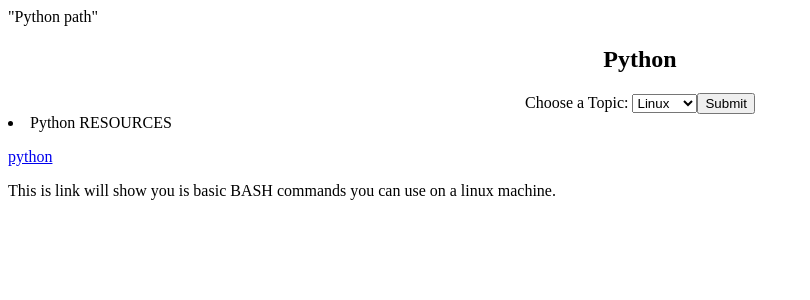
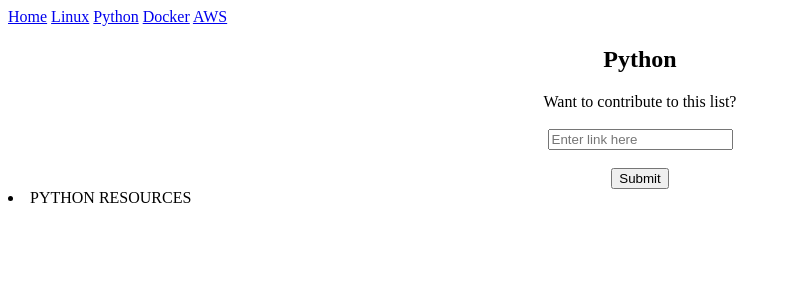
Before and after one commit to kyleriley997/DevNote, a Flask app: page /pythonPage in a window 1280 px wide. Shown: the top 300 px of the page, without its empty margins (0-810 px from the left). Run offline with Flask 2, Linux system fonts and the light colour scheme; data that the repository does not hold is empty.

Commit message:
adding the python page

```diff
--- a/app/app/templates/python.html
+++ b/app/app/templates/python.html
@@ -1,34 +1,53 @@
 <!DOCTYPE html>
 <html lang="en">
-<title>Python Commands Resources</title>
+<div class='ui segment'>
+
+    <a class='ui blue button' href="/">Home</a>
+
+    <a class='ui blue button' href="/linuxPage">Linux</a>
+
+    <a class='ui blue button' href="/pythonPage">Python</a>
+
+    <a class='ui blue button' href="/dockerPage">Docker</a>
+
+    <a class='ui blue button' href="/awsPage">AWS</a>
+
+</div>
+<!-- <title>Linux Commands Resources</title> -->
 <head>
     <meta charset="UTF-8">
     <meta name="viewport" content="width=device-width, initial-scale=1.0">
-    <title>DevNote</title>
-    <form action="/Users/flowers/DevNote/app/app/templates/python.html">"Python path"</form>
-<center>
-    <!--Drop Down-->
+
+    <center>
+
     <body>
         <h2>Python</h2>
     </body>
-    <label for="Topics">Choose a Topic:</label>
+    <form action="/addPython" method="POST">
 
-    <select name="Topics">
-        <option value="Linux">Linux</option>
-        gi<option value="Python">Python</option>
-        <option value="Docker">Docker</option>
-        <option value="AWS">AWS</option>
+        <label for="phone">Want to contribute to this list?</label><br><br>
+        <input type= "text" name="url_link" placeholder="Enter link here"><br><br>
         <input type="submit">
-</center>
+
+    </form>
+
+    </center>
     </select>
-    <li>Python RESOURCES</li>
-    <!--This will be the link to the website resources -->
-    <p> <a href = "python" >python</a></p>
-    <p>This is link will show you is basic BASH commands you can use
-        on a linux machine.
-    </p>
-     {% if linux %}
-     <!--This should be the link to the other pages -->
-     <a href= ""> </a>
-    {% endif %}
+    <li>PYTHON RESOURCES</li>
+    <br>
+    <br>
+    {% for resource in py_list %} <!--allows us to access items in linux_list-->
+    <div class='ui segment'>
+        <p class='ui big header'> {{resource.id}} | {{resource.url_link}} </p> <!--shows id and title of items in linux list-->
+
+        <!--adds update and delete button-->
+        <a class='ui blue button' href="/updatePython/{{ resource.id }}">Update</a>
+        <a class='ui red button' href="/deletePython/{{ resource.id}}">Delete</a>
+    </div>
+    {% endfor %}
+
 </head>
+
+<body>
+
+</body>
```
